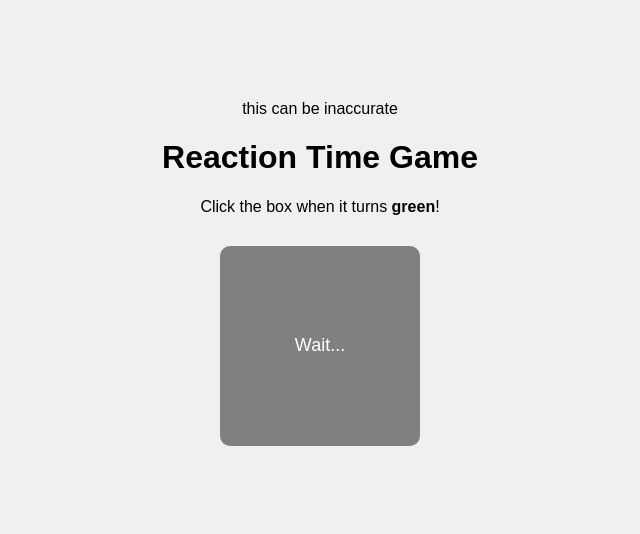
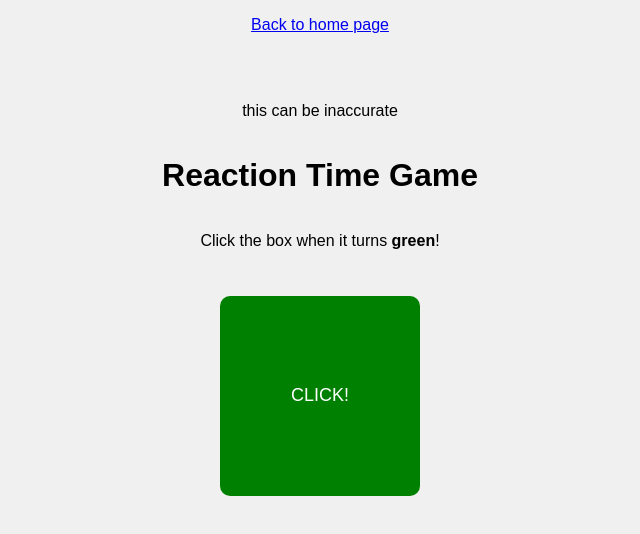
Before and after one commit to saltyy144/index, a plain HTML site: page index.html in a window 1280 px wide. Shown: the whole page, without its empty margins (320-960 px from the left). Drawn offline with Linux system fonts and the light colour scheme.

Commit message:
Update index.html

```diff
--- a/index.html
+++ b/index.html
@@ -37,6 +37,24 @@
   </style>
 </head>
 <body>
+  <style>
+  body {
+    display: flex;
+    flex-direction: column;
+    justify-content: flex-start;
+    align-items: center;
+    height: 100vh;
+    margin: 0;
+  }
+</style>
+  <p style="text-align: center;">
+<a href="https://saltyy144.github.io/IGNORE-THIS/">Back to home page</a>
+
+<br>
+<br>
+<br>
+
+
   <p> this can be inaccurate </p>
 
   <h1>Reaction Time Game</h1>
@@ -85,10 +103,6 @@
       }
     };
 
-      <br>
-      <br>
-      <br>
-      <br>
 
 
 
```
